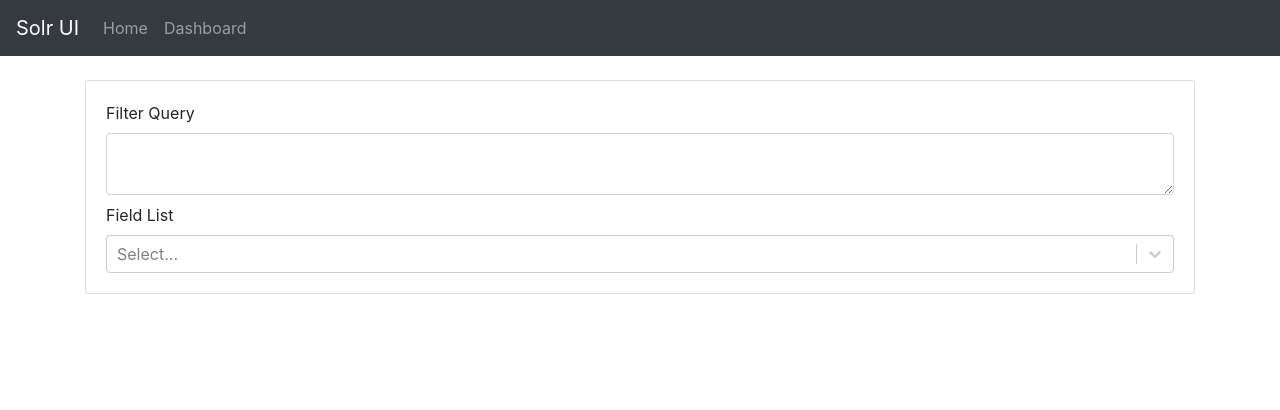
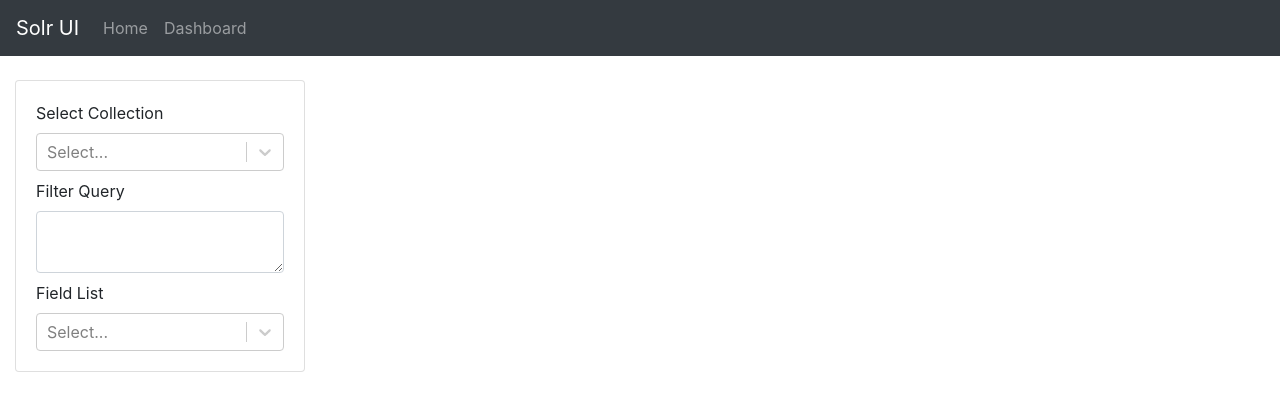
Before and after one commit to egig/solr-ui, a React (Create React App) app in the folder src/reactjs/: page /#/ in a window 1280 px wide. Shown: the top 410 px of the page. Built offline with nearby package versions, Linux system fonts and the light colour scheme; no server answers.

Commit message:
add select collection

```diff
--- a/src/reactjs/src/App.js
+++ b/src/reactjs/src/App.js
@@ -25,7 +25,7 @@
 					  </ul>
 				  </div>
 			  </nav>
-			  <div className="container">
+			  <div className="container-fluid">
 				  <Route exact path="/" component={DataTable}/>
 				  <Route exact path="/pages/:page_name" component={BasePage}/>
 			  </div>
--- a/src/reactjs/src/pages/DataTable.js
+++ b/src/reactjs/src/pages/DataTable.js
@@ -11,7 +11,9 @@
 	constructor(props) {
 		super(props);
 		this.state = {
-			collection: null,
+			collections: [],
+			collectionName: null,
+			selectedCollection: null,
 			fields: [],
 			data: [],
 			pages: null,
@@ -25,9 +27,21 @@
 
 		this.fetchData = this.fetchData.bind(this);
 		this.refreshData = this.refreshData.bind(this);
+		this.refreshField = this.refreshField.bind(this);
 	}
 
-	refreshData() {
+		refreshField() {
+			axios.get(`/c/${this.state.collectionName}/fields`)
+				.then(r => {
+
+					this.setState({
+						selectedOption: [],
+						fields: r.data.fields
+					})
+				});
+		}
+
+		refreshData() {
 
 		let {pageSize, page} = this.state;
 		let fl = "*";
@@ -49,7 +63,7 @@
 			params.fq = this.state.fq
 		}
 
-		return axios.get(`/c/${this.state.collection}/select`, {
+		return axios.get(`/c/${this.state.collectionName}/select`, {
 			params
 		})
 			.then(r => {
@@ -112,12 +126,15 @@
 					collections.push(r.data.status[collection])
 				}
 
+				console.log(collections);
+
 				this.setState({
-					collection: collections[0].name
+					collections: collections,
+					collectionName: collections[0].name
 				})
 			})
 			.then(r => {
-				axios.get(`/c/${this.state.collection}/fields`)
+				axios.get(`/c/${this.state.collectionName}/fields`)
 					.then(r => {
 
 						this.setState({
@@ -166,12 +183,34 @@
 			}
 		});
 
+		let collectionOptions = this.state.collections.map(c => {
+			return {
+				label: c.name,
+				value: c.name,
+			}
+		});
+
 		return (
-			<div>
-				<div className="row mt-4 mb-4">
-					<div className="col-12">
+			<div className="row mt-4">
+					<div className="col-3">
 						<div className="card">
 							<div className="card-body">
+								<div className="mb-2">
+									<label>Select Collection</label>
+									<Select
+										value={this.state.selectedCollection}
+										onChange={(selectedCollection) => {
+											this.setState({
+												selectedCollection,
+												collectionName: selectedCollection.label,
+											}, () => {
+												this.refreshData()
+												this.refreshField()
+											});
+										}}
+										options={collectionOptions}
+									/>
+								</div>
 								<div className="mb-2">
 									<label>Filter Query</label>
 									<div>
@@ -197,14 +236,12 @@
 							</div>
 						</div>
 					</div>
-				</div>
 
-				{!!this.state.collection &&
-				<div className="row">
-					<div className="col-12">
+				{!!this.state.selectedCollection &&
+					<div className="col-9">
 						<div className="card">
 							<div className="card-body">
-								<h5 className="card-title">{this.state.collection} Found: {this.state.numFound}</h5>
+								<h5 className="card-title">{this.state.collectionName} Found: {this.state.numFound}</h5>
 								<ReactTable
 									manual
 									data={this.state.data}
@@ -219,7 +256,6 @@
 								/>
 							</div>
 						</div>
-					</div>
 				</div>
 				}
 			</div>
```
